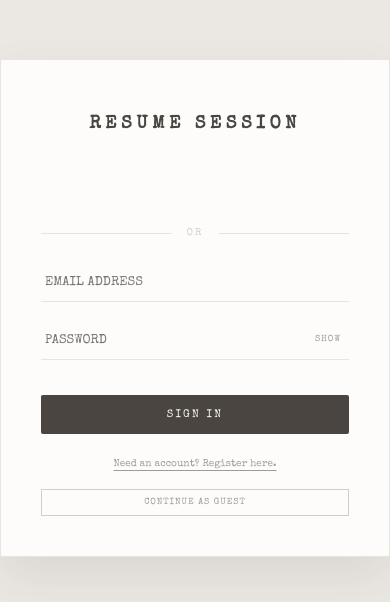
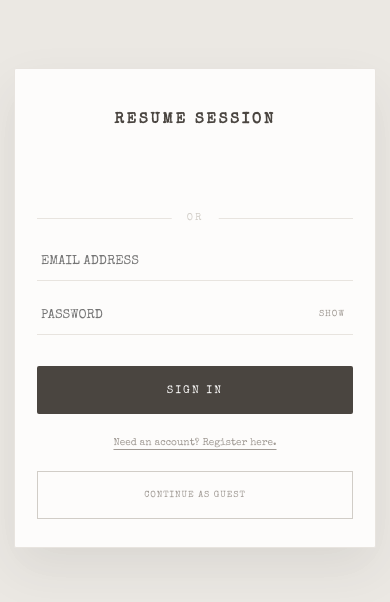
Before and after one commit to Sissighn/vintage-typewriter, a React (Vite) app in the folder client/: page / in a window 390 px wide. Shown: the part 114-716 px from the top of the page. Built offline with nearby package versions, Linux system fonts and the light colour scheme; no server answers.

Commit message:
feat(styles): enhance AuthCard responsiveness with media queries and layout adjustments

```diff
--- a/client/src/components/AuthCard.module.css
+++ b/client/src/components/AuthCard.module.css
@@ -12,6 +12,8 @@
   justify-content: center;
   z-index: 1000;
   animation: fadeIn 0.4s ease-out;
+  padding: 24px;
+  overflow-y: auto;
 }
 
 .authCard {
@@ -280,3 +282,51 @@
 .inputContainer .input {
   padding-right: 50px;
 }
+
+@media (max-width: 599px) {
+  .authOverlay {
+    align-items: flex-start;
+    padding: max(16px, env(safe-area-inset-top)) 14px max(16px, env(safe-area-inset-bottom));
+  }
+
+  .authCard {
+    max-width: 420px;
+    margin: auto;
+    padding: 28px 22px;
+  }
+
+  .title {
+    margin-bottom: 24px;
+    font-size: 15px;
+    line-height: 1.4;
+    letter-spacing: 0.18em;
+  }
+
+  .form {
+    gap: 16px;
+  }
+
+  .submitBtn,
+  .guestBtn {
+    min-height: 48px;
+  }
+
+  .separator {
+    margin: 24px 0;
+  }
+
+  .toggle {
+    margin-top: 22px;
+    line-height: 1.5;
+  }
+}
+
+@media (max-height: 650px) {
+  .authOverlay {
+    align-items: flex-start;
+  }
+
+  .authCard {
+    margin: auto;
+  }
+}
```
